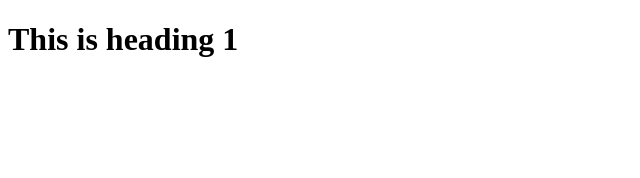
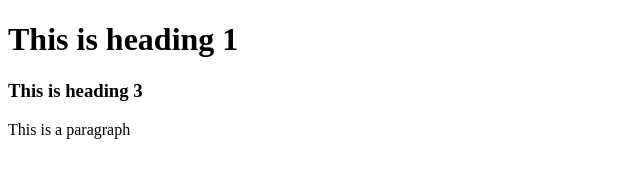
Before and after one commit to msazzadhossain/my-first-repo, a plain HTML site: page index.html in a window 1280 px wide. Shown: the whole page, without its empty margins (0-640 px from the left). Drawn offline with Linux system fonts and the light colour scheme.

Commit message:
my first repo edited

```diff
--- a/index.html
+++ b/index.html
@@ -8,5 +8,7 @@
 </head>
 <body>
     <h1>This is heading 1</h1>
+    <h3>This is heading 3</h3>
+    <p>This is a paragraph</p>
 </body>
 </html>
```
